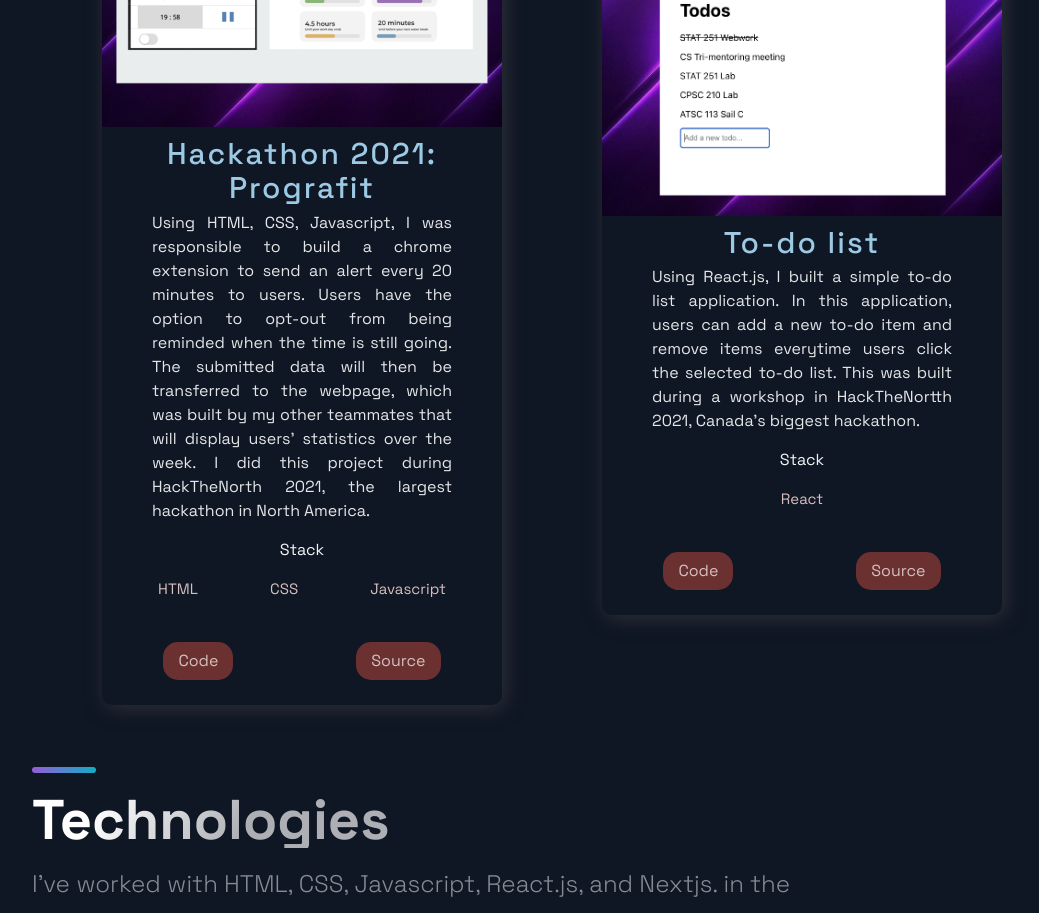
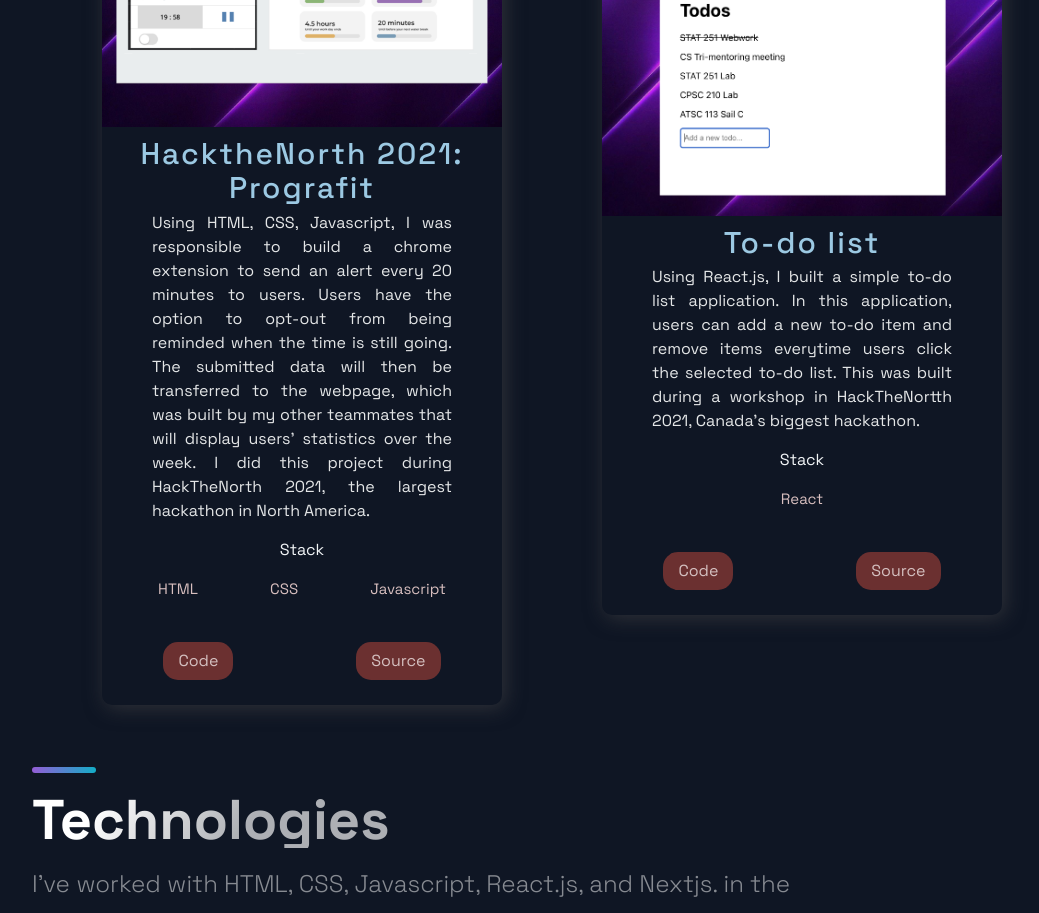
Before and after one commit to chrishadrian/personal-website, a Next.js app: page / in a window 1280 px wide. Shown: the part 1900-2813 px from the top of the page, without its empty margins (88-1127 px from the left). Built offline with nearby package versions, Linux system fonts and the light colour scheme.

Commit message:
Update constants.js

```diff
--- a/src/constants/constants.js
+++ b/src/constants/constants.js
@@ -18,7 +18,7 @@
     id: 1,
   },
   {
-    title: 'Hackathon 2021: Prografit',
+    title: 'HacktheNorth 2021: Prografit',
     description: "Using HTML, CSS, Javascript, I was responsible to build a chrome extension to send an alert every 20 minutes to users. Users have the option to opt-out from being reminded when the time is still going. The submitted data will then be transferred to the webpage, which was built by my other teammates that will display users' statistics over the week. I did this project during HackTheNorth 2021, the largest hackathon in North America.",
       image: '/images/3.png',
       tags: ['HTML', 'CSS', 'Javascript'],
```
